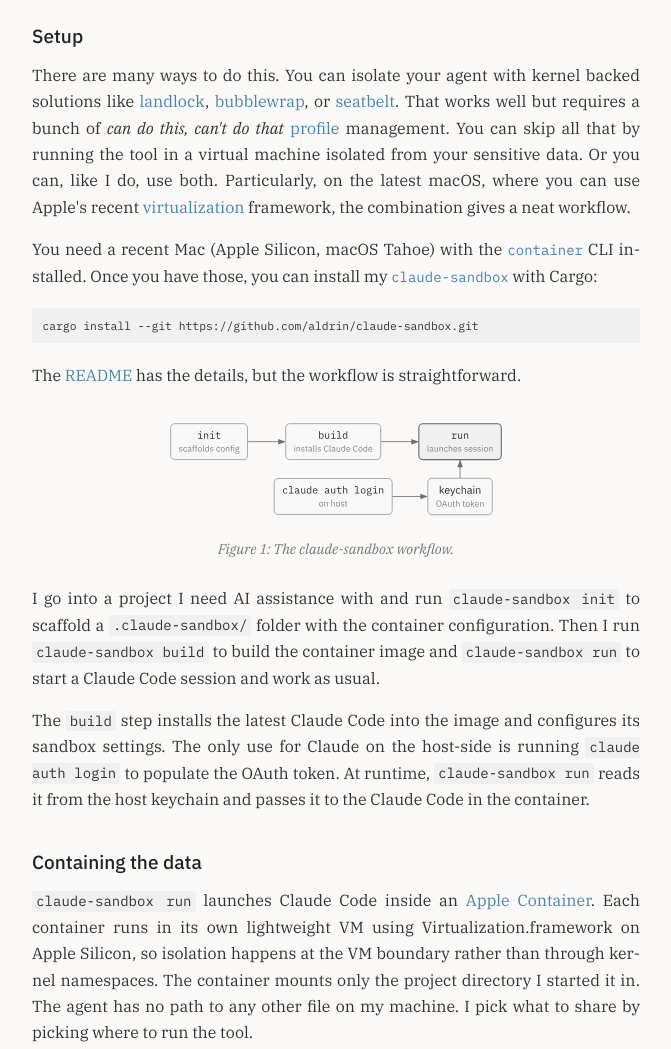
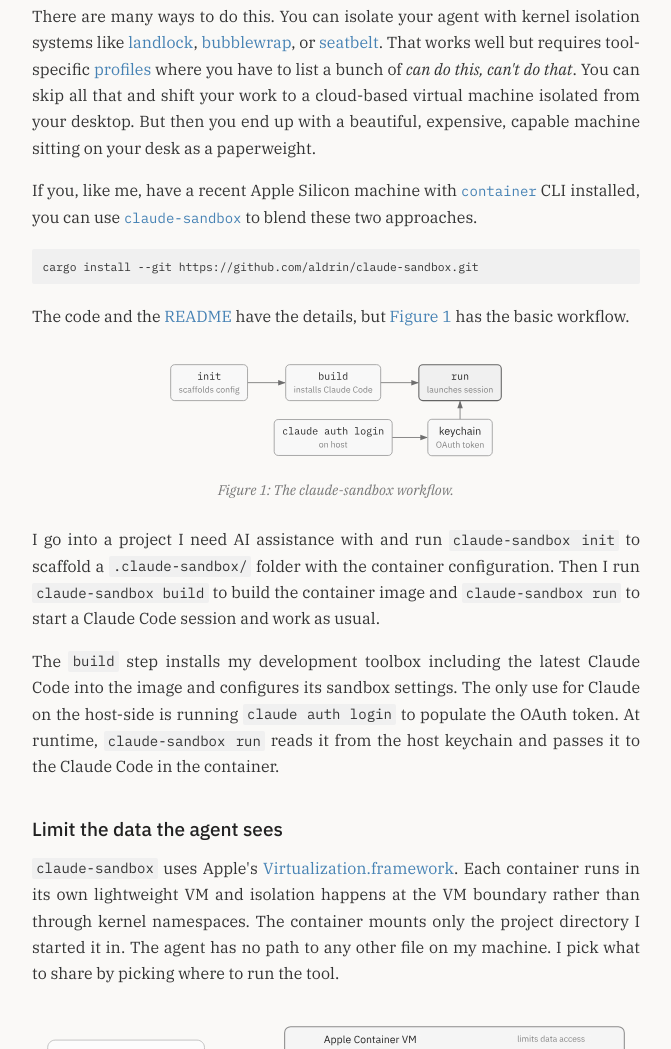
Before and after one commit to aldrin/pages, a plain HTML site: page docs/sandbox.html in a window 1280 px wide. Shown: the part 622-1671 px from the top of the page, without its empty margins (304-975 px from the left). Drawn offline with Linux system fonts and the light colour scheme.

Commit message:
more tweaks

```diff
--- a/docs/document.css
+++ b/docs/document.css
@@ -328,6 +328,7 @@
   font-size: 15px;
   color: #555;
 }
+div.aside > :last-child { margin-bottom: 0; }
 
 div.callout {
   padding: 0.8em 1em;
@@ -376,6 +377,7 @@
   padding: 0.8em 1em;
   margin: 1.2em 0;
 }
+div.key > :last-child { margin-bottom: 0; }
 
 div.twocol {
   display: grid;
--- a/docs/sandbox.html
+++ b/docs/sandbox.html
@@ -109,30 +109,29 @@
 and can access remote endpoints, we have a problem. I am not cool enough
 for <code class="verbatim">--dangerously-skip-permissions</code> yet so
 I built a sandbox that filters the annoying permission prompts.</p>
-<h1 id="setup">Setup</h1>
 <p>There are many ways to do this. You can isolate your agent with
-kernel backed solutions like <a href="https://landlock.io">landlock</a>,
-<a href="https://github.com/containers/bubblewrap">bubblewrap</a>, or <a
+kernel isolation systems like <a
+href="https://landlock.io">landlock</a>, <a
+href="https://github.com/containers/bubblewrap">bubblewrap</a>, or <a
 href="https://theapplewiki.com/wiki/Dev:Seatbelt">seatbelt</a>. That
-works well but requires a bunch of <em>can do this, can't do that</em>
-<a href="https://nono.sh/docs/cli/clients/claude-code">profile</a>
-management. You can skip all that by running the tool in a virtual
-machine isolated from your sensitive data. Or you can, like I do, use
-both. Particularly, on the latest macOS, where you can use Apple's
-recent <a
-href="https://developer.apple.com/documentation/virtualization">virtualization</a>
-framework, the combination gives a neat workflow.</p>
-<p>You need a recent Mac (Apple Silicon, macOS Tahoe) with the <a
+works well but requires tool-specific <a
+href="https://nono.sh/docs/cli/clients/claude-code">profiles</a> where
+you have to list a bunch of <em>can do this, can't do that</em>. You can
+skip all that and shift your work to a cloud-based virtual machine
+isolated from your desktop. But then you end up with a beautiful,
+expensive, capable machine sitting on your desk as a paperweight.</p>
+<p>If you, like me, have a recent Apple Silicon machine with <a
 href="https://github.com/apple/container"><code
-class="verbatim">container</code></a> CLI installed. Once you have
-those, you can install my <a
+class="verbatim">container</code></a> CLI installed, you can use <a
 href="https://github.com/aldrin/claude-sandbox"><code
-class="verbatim">claude-sandbox</code></a> with Cargo:</p>
+class="verbatim">claude-sandbox</code></a> to blend these two
+approaches.</p>
 <div class="sourceCode" id="cb1" data-org-language="sh"><pre
 class="sourceCode bash"><code class="sourceCode bash"><span id="cb1-1"><a href="#cb1-1" aria-hidden="true" tabindex="-1"></a><span class="ex">cargo</span> install <span class="at">--git</span> https://github.com/aldrin/claude-sandbox.git</span></code></pre></div>
-<p>The <a
+<p>The code and the <a
 href="https://github.com/aldrin/claude-sandbox/blob/main/README.md">README</a>
-has the details, but the workflow is straightforward.</p>
+have the details, but <a href="#fig-sandbox">Figure 1</a> has the basic
+workflow.</p>
 <figure id="fig-sandbox">
 <svg class="typst-doc" viewBox="0 0 263.9849999055118 84.29300018897636" width="263.9849999055118pt" height="84.29300018897636pt" xmlns="http://www.w3.org/2000/svg" xmlns:xlink="http://www.w3.org/1999/xlink" xmlns:h5="http://www.w3.org/1999/xhtml">
     <g>
@@ -477,22 +476,22 @@
 class="verbatim">claude-sandbox build</code> to build the container
 image and <code class="verbatim">claude-sandbox run</code> to start a
 Claude Code session and work as usual.</p>
-<p>The <code class="verbatim">build</code> step installs the latest
-Claude Code into the image and configures its sandbox settings. The only
-use for Claude on the host-side is running <code
-class="verbatim">claude auth login</code> to populate the OAuth token.
-At runtime, <code class="verbatim">claude-sandbox run</code> reads it
-from the host keychain and passes it to the Claude Code in the
-container.</p>
-<h1 id="containing-the-data">Containing the data</h1>
-<p><code class="verbatim">claude-sandbox run</code> launches Claude Code
-inside an <a href="https://github.com/apple/containerization">Apple
-Container</a>. Each container runs in its own lightweight VM using
-Virtualization.framework on Apple Silicon, so isolation happens at the
-VM boundary rather than through kernel namespaces. The container mounts
-only the project directory I started it in. The agent has no path to any
-other file on my machine. I pick what to share by picking where to run
-the tool.</p>
+<p>The <code class="verbatim">build</code> step installs my development
+toolbox including the latest Claude Code into the image and configures
+its sandbox settings. The only use for Claude on the host-side is
+running <code class="verbatim">claude auth login</code> to populate the
+OAuth token. At runtime, <code
+class="verbatim">claude-sandbox run</code> reads it from the host
+keychain and passes it to the Claude Code in the container.</p>
+<h1 id="limit-the-data-the-agent-sees">Limit the data the agent
+sees</h1>
+<p><code class="verbatim">claude-sandbox</code> uses Apple's <a
+href="https://github.com/apple/containerization">Virtualization.framework</a>.
+Each container runs in its own lightweight VM and isolation happens at
+the VM boundary rather than through kernel namespaces. The container
+mounts only the project directory I started it in. The agent has no path
+to any other file on my machine. I pick what to share by picking where
+to run the tool.</p>
 <figure id="fig-sandbox-runtime">
 <svg class="typst-doc" viewBox="0 0 465.371 122.282" width="465.371pt" height="122.282pt" xmlns="http://www.w3.org/2000/svg" xmlns:xlink="http://www.w3.org/1999/xlink" xmlns:h5="http://www.w3.org/1999/xhtml">
     <g>
@@ -840,7 +839,8 @@
 
 <figcaption>Figure 2: Isolation layers at runtime.</figcaption>
 </figure>
-<h1 id="containing-the-code">Containing the code</h1>
+<h1 id="limit-the-code-the-agent-runs">Limit the code the agent
+runs</h1>
 <p>Inside the container, <code class="verbatim">claude-sandbox</code>
 configures Claude Code's <a
 href="https://code.claude.com/docs/en/sandboxing">Bash sandbox</a>. With
@@ -853,7 +853,8 @@
 to domains not on the allowlist. Every Bash command and its child
 processes inherit these restrictions, so if the agent goes off track,
 the damage stays contained.</p>
-<h1 id="containing-the-network">Containing the network</h1>
+<h1 id="limit-the-remote-endpoints-the-agent-talks-to">Limit the remote
+endpoints the agent talks to</h1>
 <p>All network traffic routes through local proxies. Anthropic's <a
 href="https://www.anthropic.com/engineering/claude-code-sandboxing">engineering
 post</a> describes the design: HTTP, HTTPS, and SOCKS traffic go through
@@ -861,7 +862,15 @@
 external hosts are blocked. When the agent tries to reach a domain not
 on the allowlist, the request goes to Claude Code's permission system
 and I see a prompt.</p>
-<h1 id="the-workflow">The workflow</h1>
+<div class="aside">
+<p><strong>Note</strong>: The VM isolates my host but the mounted
+project directory is fully accessible. Remember that Claude Code <a
+href="https://code.claude.com/docs/en/sandboxing#what-sandboxing-does-not-cover">only</a>
+sandboxes the Bash tool. Other tools like <code
+class="verbatim">Write</code> and MCP tools are not sandboxed and go
+through Claude Code's regular permission system.</p>
+</div>
+<h1 id="getting-things-done">Getting things done</h1>
 <p>While the agent works in the sandbox, the project directory is a bind
 mount, so changes appear on my host filesystem in real time. I keep my
 own editor and git workflow. When the session ends, the container goes
@@ -869,7 +878,7 @@
 publish.</p>
 <p>With this workflow, most permission prompts disappear. I still see
 some when the agent wants to do things like reach out to a new domain. I
-don't mind those because their the agent is typically doing things I do
+don't mind those because in those cases the agent is doing things I do
 want to review. At least until I am cool enough for <code
 class="verbatim">--dangerously-skip-permissions</code>.</p>
 <footer>© 2026 Aldrin D’Souza. Licensed under <a href="https://creativecommons.org/licenses/by/4.0/">CC BY 4.0</a>.</footer>
--- a/style/document.css
+++ b/style/document.css
@@ -328,6 +328,7 @@
   font-size: 15px;
   color: #555;
 }
+div.aside > :last-child { margin-bottom: 0; }
 
 div.callout {
   padding: 0.8em 1em;
@@ -376,6 +377,7 @@
   padding: 0.8em 1em;
   margin: 1.2em 0;
 }
+div.key > :last-child { margin-bottom: 0; }
 
 div.twocol {
   display: grid;
```
Also changed, not shown: 2 other files.
